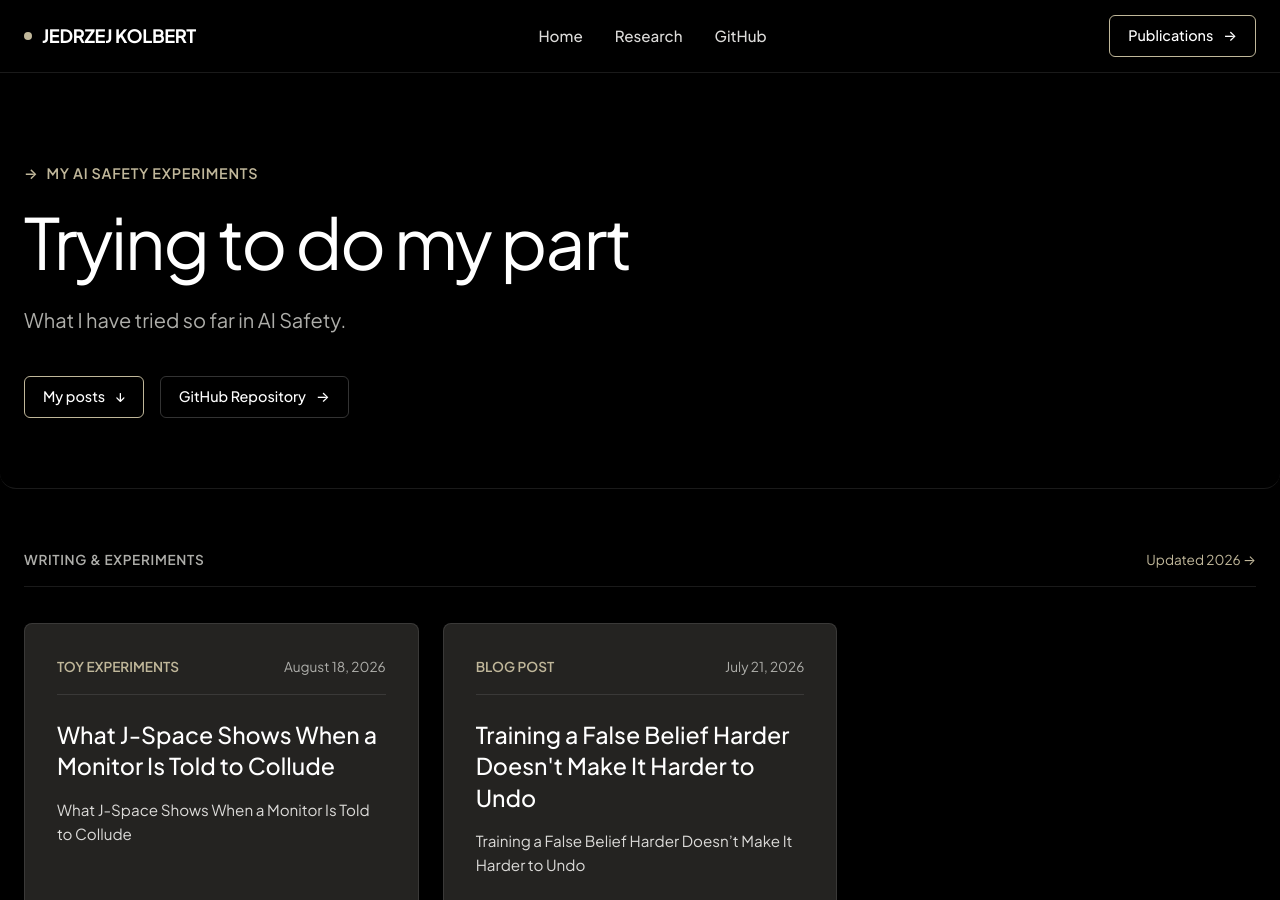
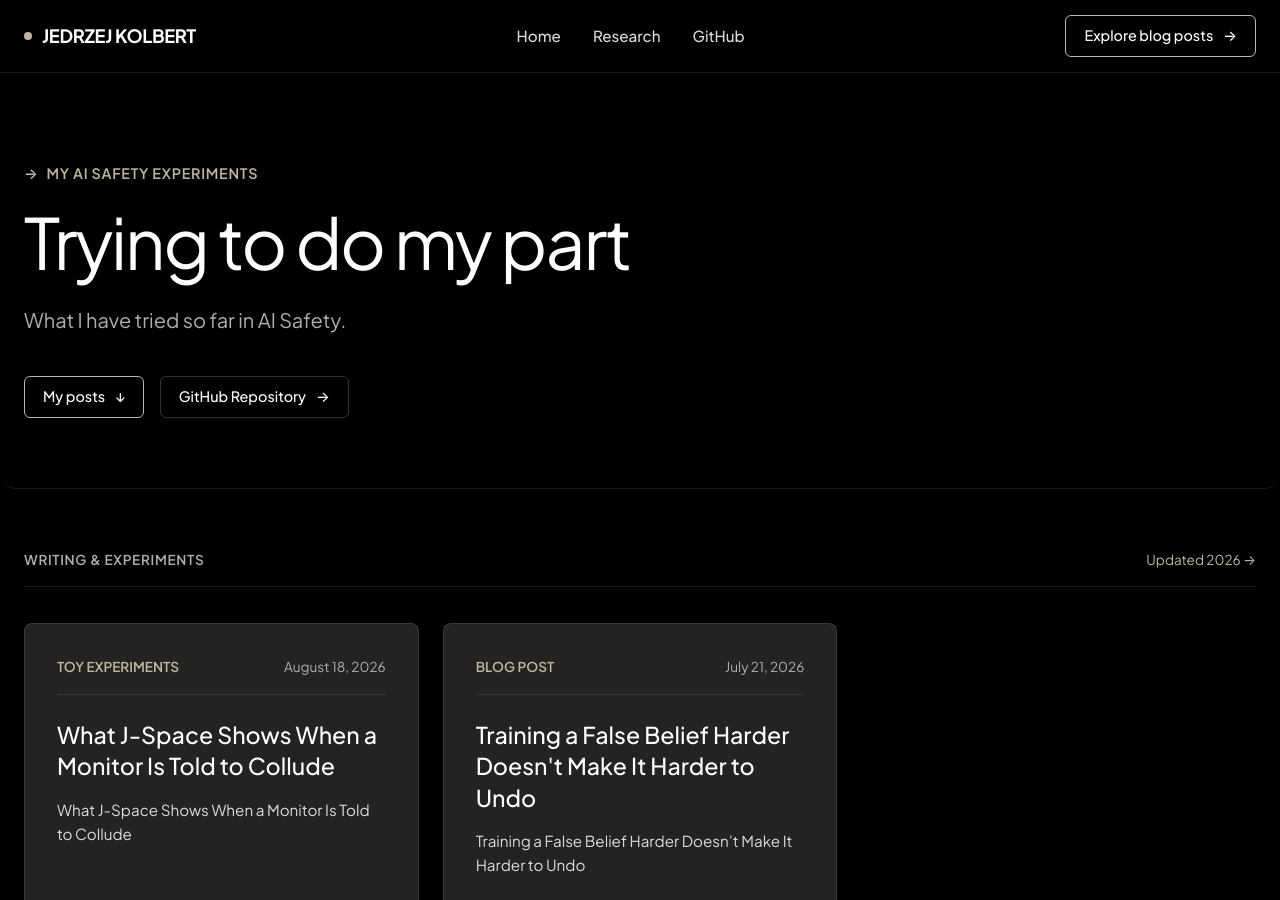
Before and after one commit to jedrzej-kolbert/jedrzej-kolbert.github.io, a Jekyll site: the page built from index.md, in a window 1280 px wide and 900 px high. Built offline with Jekyll 4.4.1, drawn with Linux system fonts in a browser that asks for light colours.

Commit message:
Rename the nav "Publications" pill to "Explore blog posts"
There are no papers to point at; the pill links to the post list.

Co-Authored-By: Claude Opus 5 <noreply@anthropic.com>

```diff
--- a/_layouts/default.html
+++ b/_layouts/default.html
@@ -29,7 +29,7 @@
           <li><a href="https://github.com/jedrzej-kolbert" target="_blank" rel="noopener" class="nav-link">GitHub</a></li>
         </ul>
         <a href="{{ '/#research' | relative_url }}" class="nav-action-pill">
-          Publications <span class="arrow">→</span>
+          Explore blog posts <span class="arrow">→</span>
         </a>
       </div>
     </div>
```
